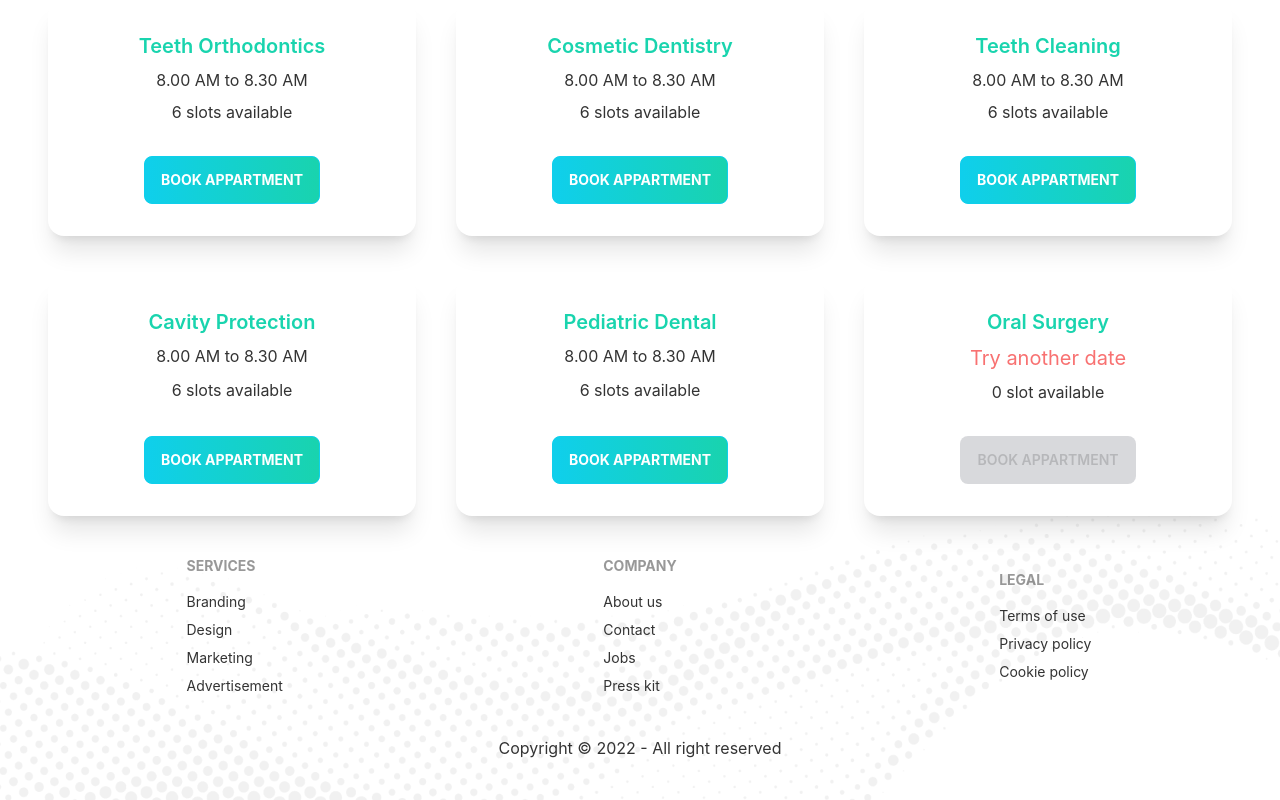
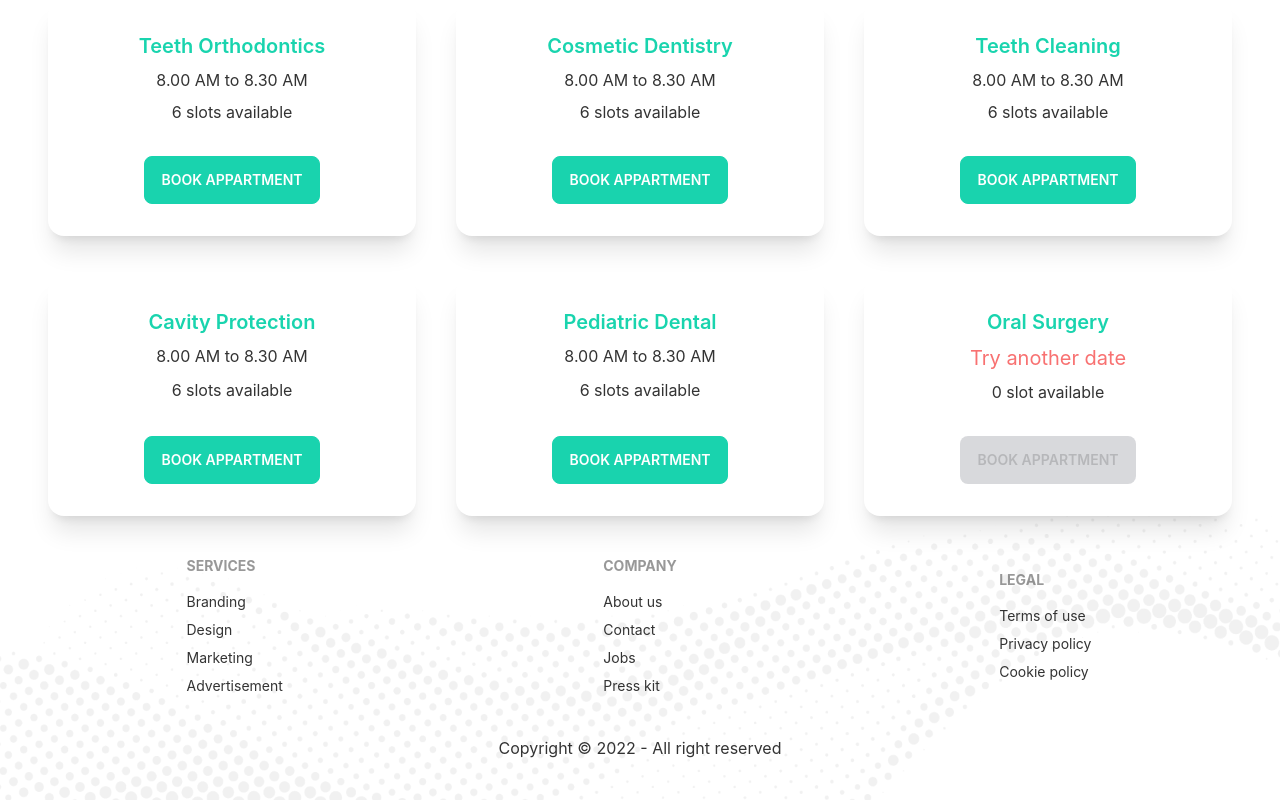
Before and after one commit to Mehedi-bit/doctorarc, a React (Create React App) app: page /appointment in a window 1280 px wide. Shown: the part 972-1772 px from the top of the page. Built offline with nearby package versions, Linux system fonts and the light colour scheme.

Commit message:
available appointments added

```diff
--- a/src/Pages/Appointment/AppointmentBanner.js
+++ b/src/Pages/Appointment/AppointmentBanner.js
@@ -5,7 +5,7 @@ import 'react-day-picker/dist/style.css';
 import chair from '../../assets/images/chair.png';
 
 const AppointmentCard = ({date, setDate}) => {
-    // const [date, setDate] = useState(new Date())
+
     return (
         <div className="hero min-h-screen">
             <div className="hero-content flex-col lg:flex-row-reverse  gap-32">
--- a/src/Pages/Appointment/ServiceCard.js
+++ b/src/Pages/Appointment/ServiceCard.js
@@ -13,7 +13,7 @@ const ServiceCard = ({service}) => {
                 </p>
                 <p>{slots.length} {slots.length? 'slots' : 'slot'} available</p>
                 <div className="card-actions pt-6">
-                    <button disabled={slots.length===0} className={slots.length?"btn btn-primary bg-gradient-to-r from-primary to-secondary text-white font-bold":"btn btn-primary"}>Book appartment</button>
+                    <button disabled={slots.length===0} className="btn btn-secondary text-white">Book appartment</button>
                 </div>
             </div>
         </div>
```
